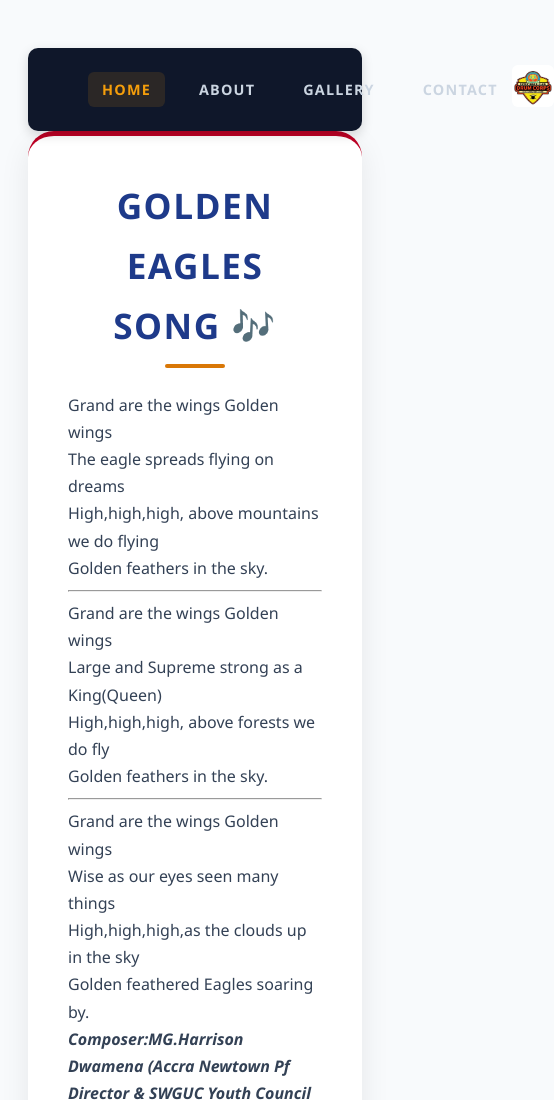
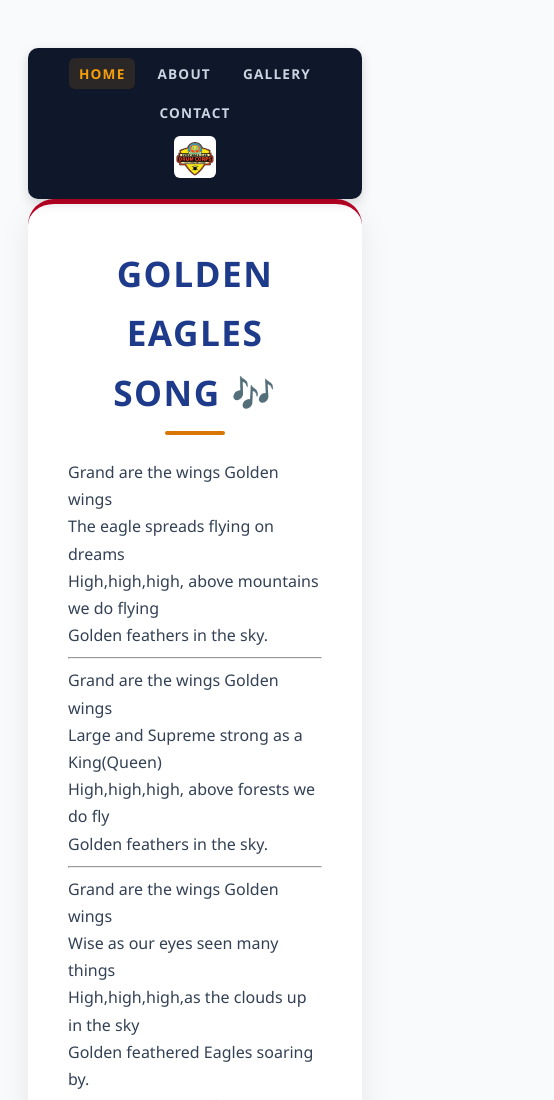
Before and after one commit to GPA20/Golden-Eagles-Pathfinder-Drum-Corps-, a plain HTML site: page golden eagles song.html in a window 390 px wide. Shown: the top 1100 px of the page, 554 px wide, since content can reach past the window. Drawn offline with Linux system fonts and the light colour scheme.

Commit message:
Enhance navbar responsiveness for mobile devices
Added responsive design for navbar and navigation links.

```diff
--- a/golden eagles song.html
+++ b/golden eagles song.html
@@ -215,5 +215,29 @@
          .ttt{
             padding-left: 50px;
          }
+            @media (max-width:600px){
+              .navbar{
+                   flex-direction:column;
+                   padding:12px 10px;
+                   gap:10px;
+              }
+              .nav-links{
+                   display:flex;
+                   justify-content:center;
+                   align-items:center;
+                   flex-wrap:wrap;
+                   gap:12px;
+                   width:100%;
+                   padding:0;
+                   margin:0;
+              }
+              .nav-links li{
+                   margin:0;
+              }
+              .nav-links a {
+                   font-size:0.85rem;
+                   padding:6px 10px;
+              }
+         }
    </style>
 </html>
```
